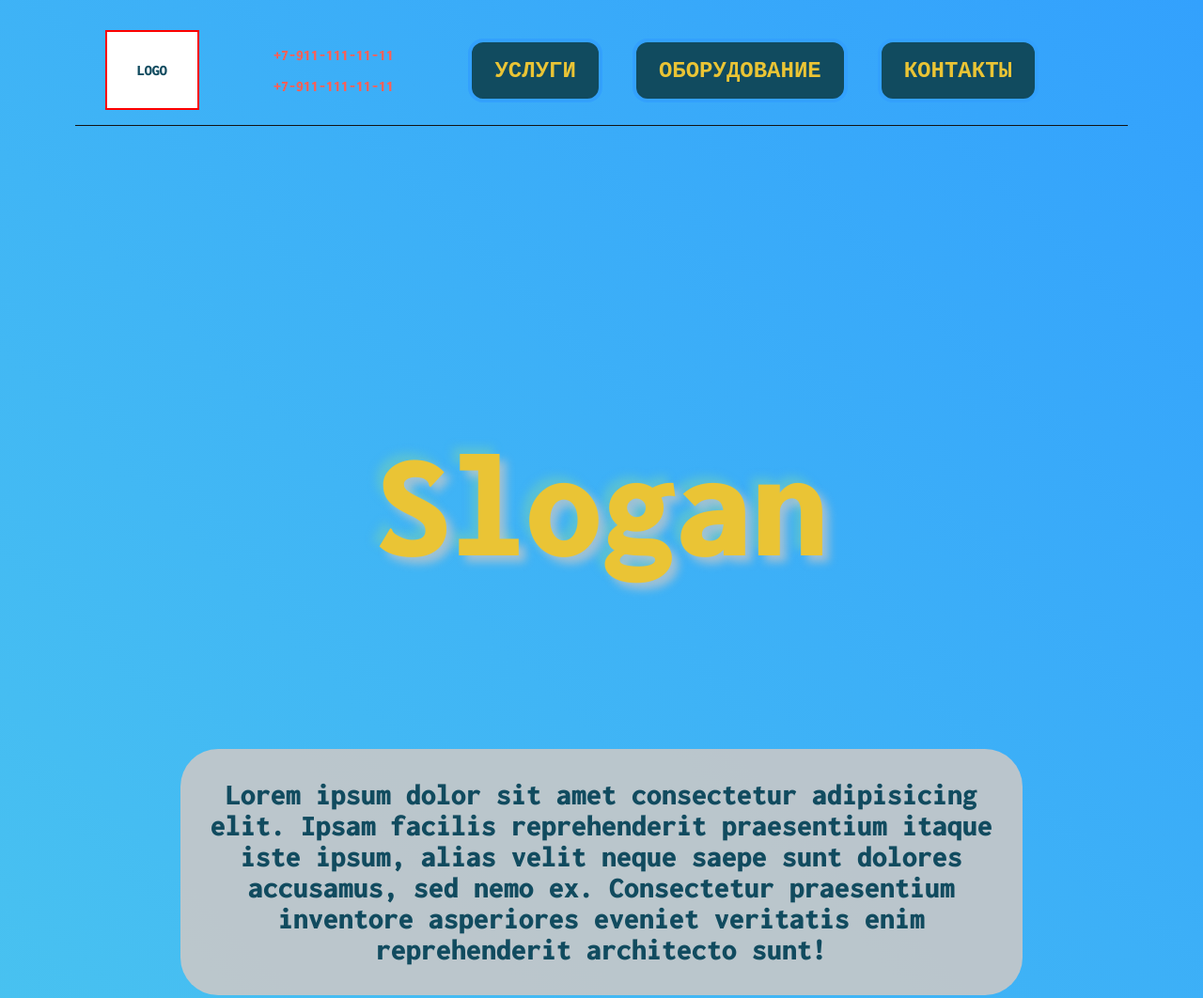
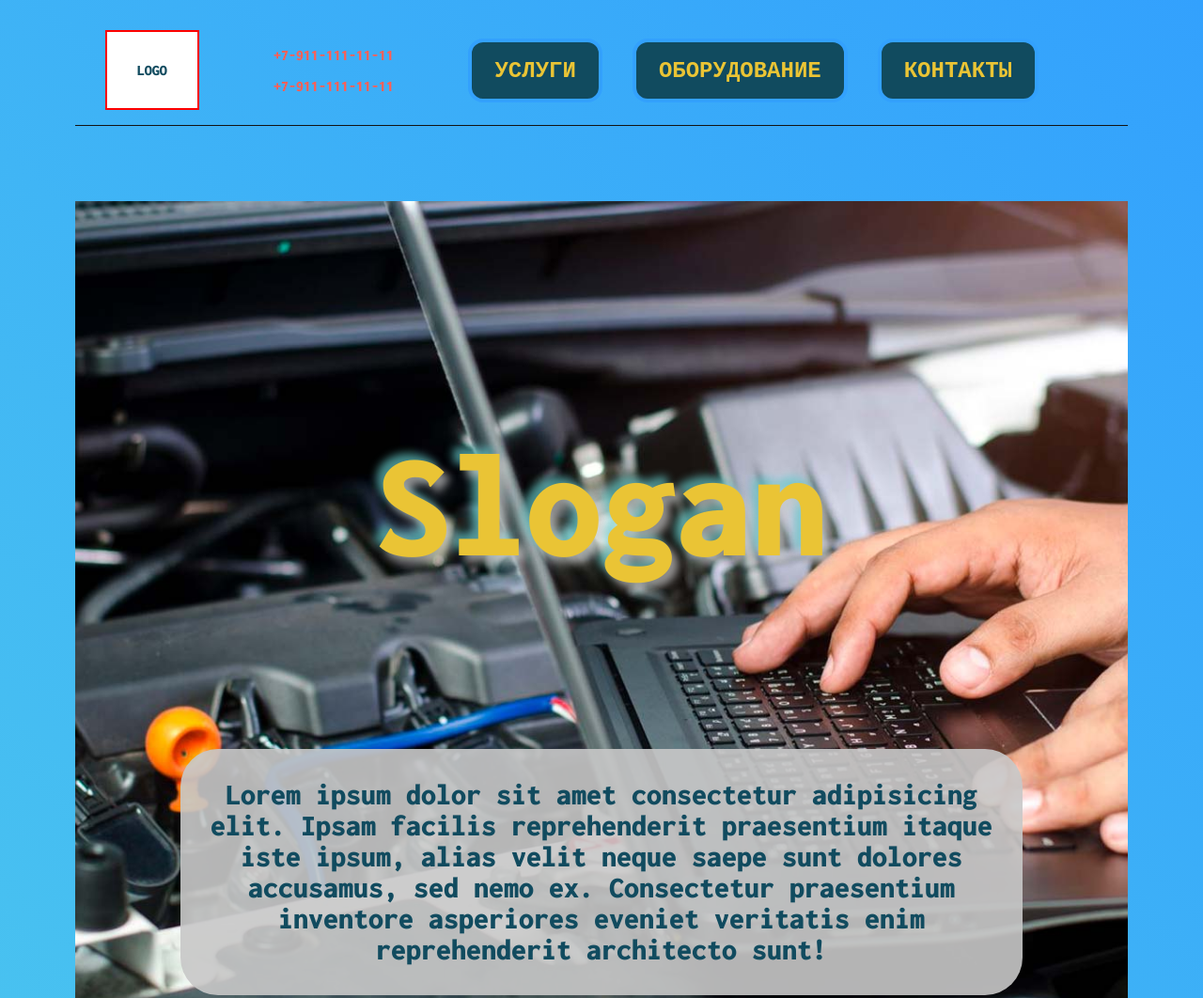
Before and after one commit to ABDori/volodinsite, a plain HTML site: page index.html in a window 1280 px wide. Shown: the top 1062 px of the page at 94% size. Drawn offline with Linux system fonts and the light colour scheme.

Commit message:
main.css

```diff
--- a/css/main.css
+++ b/css/main.css
@@ -365,7 +365,7 @@ h1,h2{
             text-align:justify;
       }
       .sec_heading{
-            background: center / cover no-repeat url('./img/ms-48.ru_elektrika_02.jpg');
+            background: center / cover no-repeat url('../img/ms-48.ru_elektrika_02.jpg');
             color: var(--h_txt);
       }
       .section_container.moved .sec_container__header{
```
